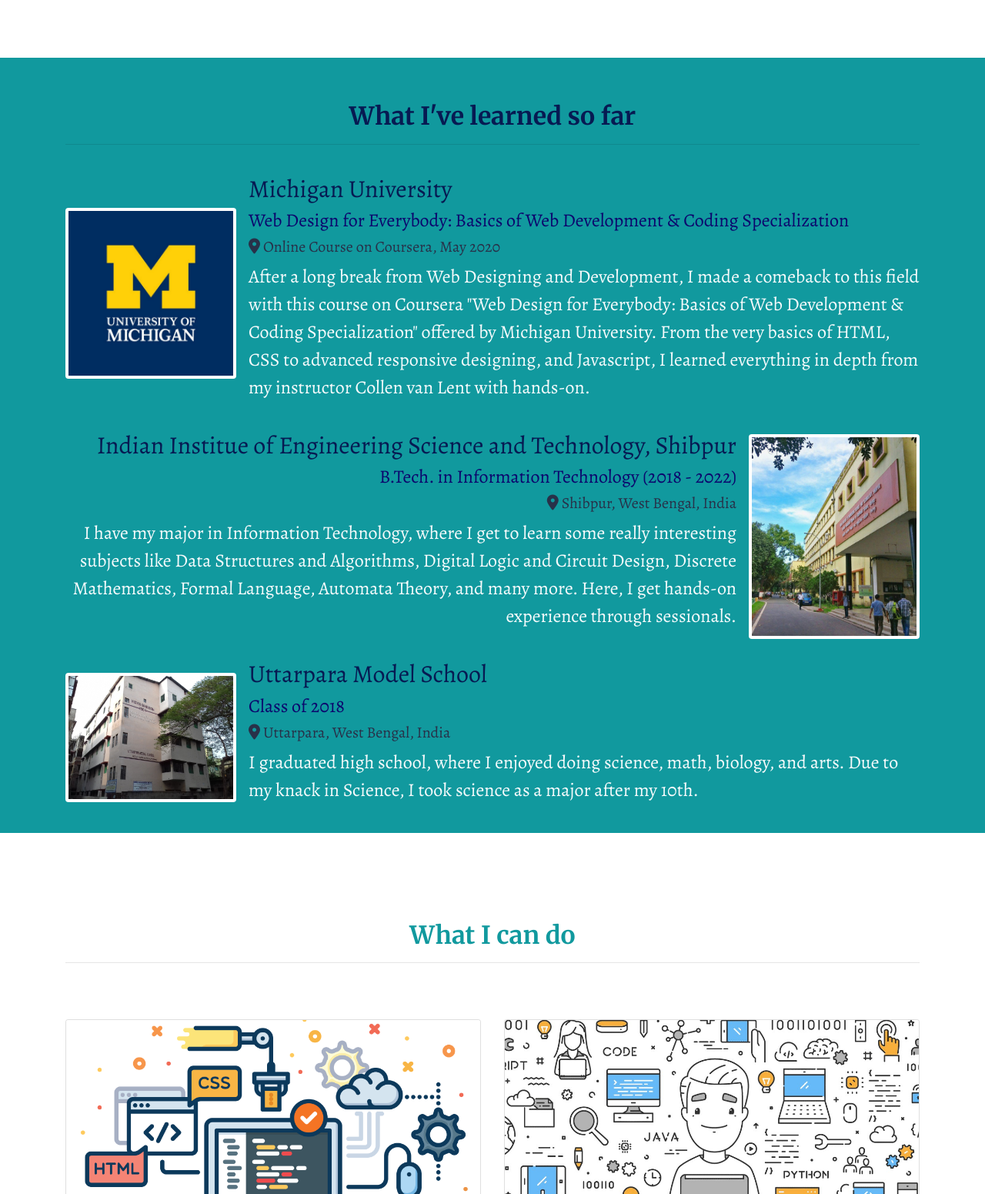
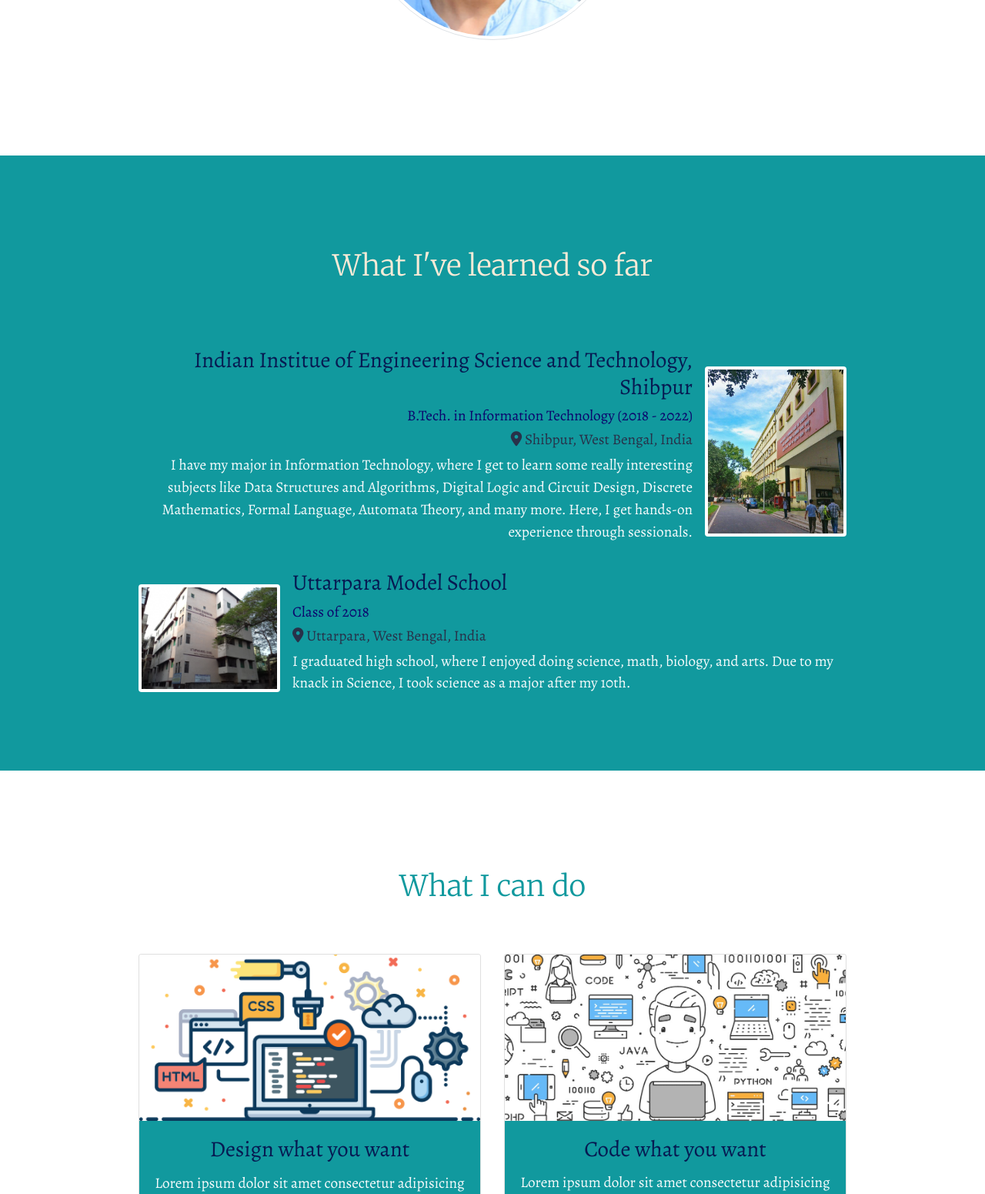
Before and after one commit to confusedDip/portfolio, a website: page index.html in a window 1280 px wide. Shown: the part 1249-2800 px from the top of the page at 77% size. Drawn offline with nearby package versions, Linux system fonts and the light colour scheme.

Commit message:
System Updated

```diff
--- a/css/styles.css
+++ b/css/styles.css
@@ -4,6 +4,15 @@
 header{
     background-image: url("../images/header.jpg");
     background-size: cover;
+}
+h1,h2{
+    font-size: 130%;
+}
+h3{
+    font-size: 115%;
+}
+h4,h5{
+    font-size: 100%;
 }
 #logo{
     width: 70%;
@@ -27,14 +36,18 @@
 .navbar-light{
     background-color: rgba(255,255,255,1);
 }
-
-#intro, .skills-head{
-    margin: 10% 0 5%;
+#introduction, #skills, #education, #system{
+    margin: 10% 0;
 }
 
-.skills{
+.education-head, .system-head{
     margin-bottom: 5%;
 }
+
+#education, #system{
+    padding: 5% 0;
+}
+
 #intro-img{
     margin: 2% auto;
 }
@@ -47,9 +60,10 @@
 .intro-head, .skills-head{
     font-family: 'Merriweather', serif;
     color: #11999e;
+    margin-bottom: 5%;
 }
 
-#education{
+#education, #system{
     background-color: #11999e;
 }
 
@@ -61,6 +75,8 @@
 .media{
     margin: 2% 0;
 }
+
+
 .card-body, #education p{
     background-color: #11999e;
     color: #f7fbfc;
@@ -73,19 +89,25 @@
 #education h5{
     color: #283149;
 }
-.card-title, #education h2{
+.card-title, #education h3{
     color: #071a52;
 }
-.education-head {
+.education-head, .system-head{
     font-family: 'Merriweather', serif;
     color: antiquewhite;
     padding-top: 5%;
 }
+.system-body{
+    color: #f7fbfc;
+    font-family: 'Bebas Neue',cursive;
+    line-height: 2;
+}
+
 
 @media all and (min-width: 768px){
     body {
         font-family: 'Alegreya', serif;
-        font-size: 1.5rem;
+        font-size: 1.2rem;
     }
     .intro {
         margin: 20% auto 5%;
@@ -94,12 +116,12 @@
 
     #heading1 {
         font-family: 'Shadows Into Light', cursive;
-        font-size: 200%;
+        font-size: 300%;
         text-shadow: -1px 1px 0 #000, 1px 1px 0 #000, 1px -1px 0 #000, -1px -1px 0 #000;
     }
 
     #heading2 {
-        font-size: 300%;
+        font-size: 400%;
         font-family: 'Shadows Into Light', cursive;
         text-shadow: -1px 1px 0 #000, 1px 1px 0 #000, 1px -1px 0 #000, -1px -1px 0 #000;
         font-weight: bolder;
@@ -107,7 +129,7 @@
     .intro-head, .skills-head {
         font-family: 'Merriweather', erif;
         color: #11999e;
-        font-size: 1.5rem;
+        font-size: 150%;
     }
     #img-michigan, #img-iiest, #img-model {
         width: 20%;
@@ -116,4 +138,16 @@
     #div-iiest{
         text-align: right;
     }
+    .system-body {
+        color: #f7fbfc;
+        font-family: 'Bebas Neue', cursive;
+        line-height: 2;
+        font-size: 120%;
+    }
+    .education-head, .system-head{
+        font-size: 150%;
+    }
+    h3{
+        font-size: 150%;
+    }
 }
--- a/index.html
+++ b/index.html
@@ -19,7 +19,7 @@
 
     <!--Attach Google Fonts-->
     <link
-        href="https://fonts.googleapis.com/css2?family=Alegreya&family=Merriweather:wght@700&family=Shadows+Into+Light&display=swap"
+        href="https://fonts.googleapis.com/css2?family=Alegreya&family=Bebas+Neue&family=Merriweather:wght@300&family=Shadows+Into+Light&display=swap"
         rel="stylesheet">
 </head>
 <body>
@@ -55,10 +55,10 @@
     </header>
 
     <div class="container">
-        <div class="row" id="intro">
+        <div class="row" id="introduction">
             <div class="col-12 text-center order-first intro-head">
                 <h2>Hi, It's me</h2>
-                <hr>
+
             </div>
             <div class="col-8 col-lg-4 order-lg-3 align-self-center" id="intro-img">
                 <img src="images/intro.jpg" alt="Souradip's Picture" class="img-thumbnail rounded-circle">
@@ -76,13 +76,13 @@
             <div class="row">
                 <div class="col-12 text-center education-head">
                     <h2>What I've learned so far</h2>
-                    <hr>
+
                 </div>
-                <div class="col-12 col-sm col-md">
-                    <div class="media" id="div-michigan">
+                <div class="col-12 col-md-10 offset-md-1">
+                    <!--<div class="media" id="div-michigan">
                         <img src="images/michigan.jpg" alt="Michigan University" class="d-flex mr-3 img-thumbnail align-self-center" id="img-michigan">
                         <div class="media-body">
-                            <h2 class="mt-0">Michigan University</h2>
+                            <h3 class="mt-0">Michigan University</h3>
                             <h4>Web Design for Everybody: Basics of Web Development & Coding Specialization</h4>
                             <h5><i class="fas fa-map-marker-alt"></i> Online Course on Coursera, May 2020</h5>
                             <p class="d-none d-lg-block">
@@ -92,10 +92,10 @@
                             Lent with hands-on.
                             </p>
                         </div>
-                    </div>
+                    </div>-->
                     <div class="media" id="div-iiest">
                         <div class="media-body">
-                            <h2 class="mt-0">Indian Institue of Engineering Science and Technology, Shibpur</h2>
+                            <h3 class="mt-0">Indian Institue of Engineering Science and Technology, Shibpur</h3>
                             <h4>B.Tech. in Information Technology (2018 - 2022)</h4>
                             <h5><i class="fas fa-map-marker-alt"></i> Shibpur, West Bengal, India</h5>
                             <p class="d-none d-lg-block">
@@ -110,7 +110,7 @@
                         <img src="images/school.jpeg" alt="Uttarpara Model" class="d-flex mr-3 img-thumbnail align-self-center"
                             id="img-model">
                         <div class="media-body">
-                            <h2 class="mt-0">Uttarpara Model School</h2>
+                            <h3 class="mt-0">Uttarpara Model School</h3>
                             <h4>Class of 2018</h4>
                             <h5><i class="fas fa-map-marker-alt"></i> Uttarpara, West Bengal, India</h5>
                             <p class="d-none d-lg-block">
@@ -127,26 +127,26 @@
         <div class="row">
             <div class="col-12 text-center skills-head">
                 <h2>What I can do</h2>
-                <hr>
+
             </div>
         </div>
         <div class="row skills">
-            <div class="col-12 col-md-6">
+            <div class="col-12 col-md-5 offset-md-1">
                 <div class="card">
                     <img src="images/webdev.png" alt="Web Dev" class="card-img-top">
                     <div class="card-body text-center">
-                        <h2 class="card-title">Design what you want</h2>
+                        <h3 class="card-title">Design what you want</h3>
                         <p class="card-text">
                             Lorem ipsum dolor sit amet consectetur adipisicing elit. Vitae praesentium, molestiae autem illum at quos fugit ad necessitatibus inventore tenetur exercitationem ab, aliquid perspiciatis laboriosam labore, suscipit adipisci odio nihil?
                         </p>
                     </div>
                 </div>
             </div>
-            <div class="col-12 col-md-6">
+            <div class="col-12 col-md-5">
                 <div class="card">
                     <img src="images/code.jpg" alt="Programming" class="card-img-top">
                     <div class="card-body text-center">
-                        <h2 class="card-title">Code what you want</h2>
+                        <h3 class="card-title">Code what you want</h3>
                         <p class="card-text">
                             Lorem ipsum dolor sit amet consectetur adipisicing elit. Vitae praesentium, molestiae autem illum at
                             quos fugit ad necessitatibus inventore tenetur exercitationem ab, aliquid perspiciatis laboriosam
@@ -160,8 +160,21 @@
     <div id="system">
         <div class="container">
             <div class="row">
-                <div class="">
+                <div class="col-12 text-center system-head">
+                    <h2>This is my system</h2>
 
+                </div>
+            </div>
+            <div class="row">
+                <div class="col-12 col-md-8 offset-md-2">
+                    <ul class="text-center system-body list-unstyled">
+                        <li>THERE'S NO END TO LEARNING</li>
+                        <li>BE CRAFTY, LOVABLE AND SYSTEMATIC</li>
+                        <li>YOU MAY DELAY, TIME WILL NOT</li>
+                        <li>FOLLOW YOUR HEART, BUT CHOOSE TO SHINE</li>
+                        <li>OPPORTUNITIES DON'T HAPPEN, YOU CREATE THEM</li>
+                        <li>I CAN AND I WILL</li>
+                    </ul>
                 </div>
             </div>
         </div>
```
Also changed, not shown: images/bg1.jpg (added), images/bg2.jpg (added).
